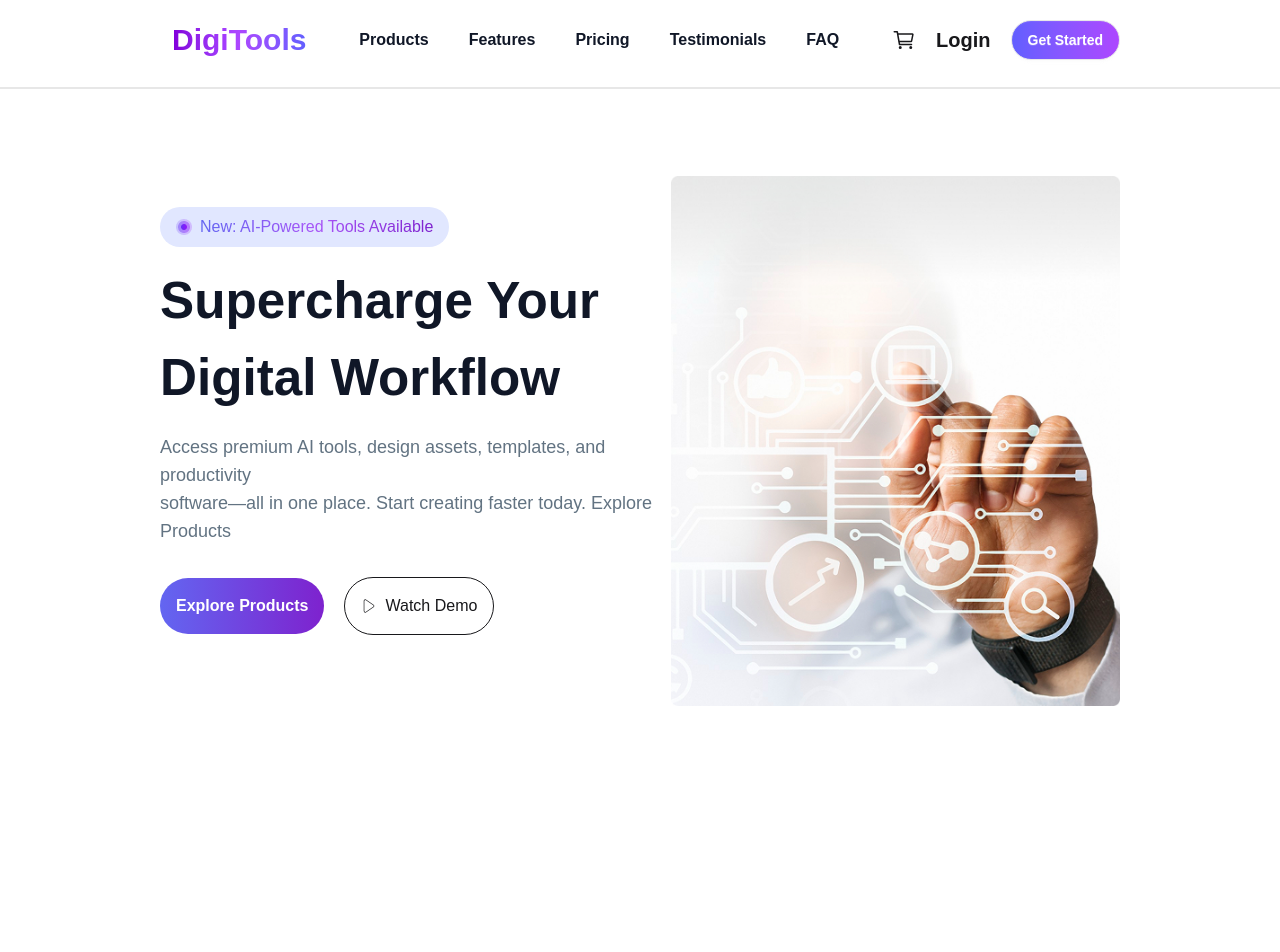
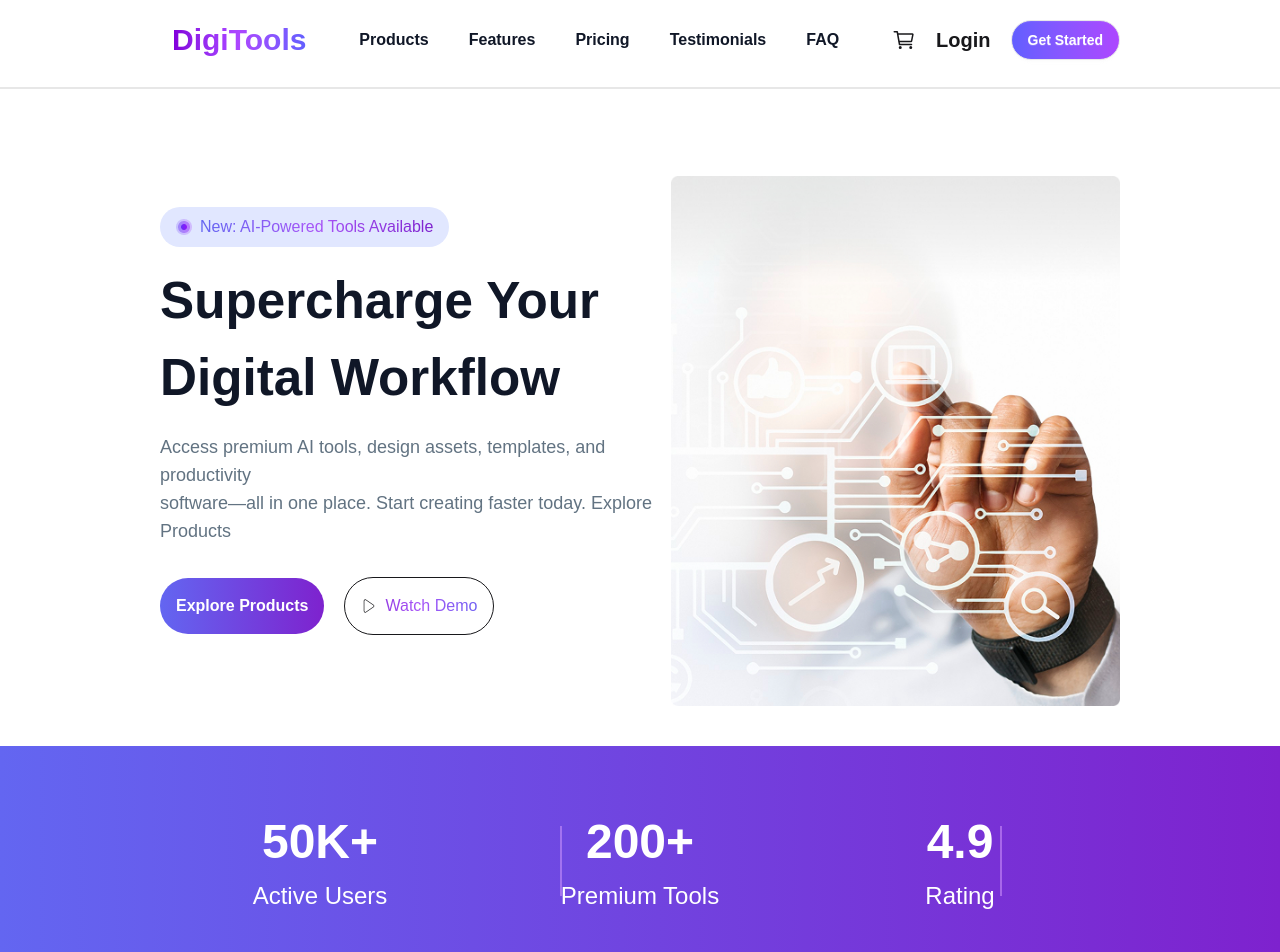
Before and after one commit to shakirhussaindev/Digital-Tools, a React (Vite) app: page / in a window 1280 px wide. Shown: the top 952 px of the page. Before the commit the page ends 800 px from the top, so only its background shows below. Built offline with nearby package versions, Linux system fonts and the light colour scheme.

Commit message:
feat stat

```diff
--- a/src/App.css
+++ b/src/App.css
@@ -0,0 +1,4 @@
+.myContainer{
+  width: 9/12;
+  max-width: auto;
+}
--- a/src/App.jsx
+++ b/src/App.jsx
@@ -1,12 +1,14 @@
 import React from 'react';
 import Navbar from './components/navbar/Navbar';
 import Hero from "./components//hero/hero";
+import Stat from './components/stat/Stat';
 
 const App = () => {
   return (
     <div>
       <Navbar/>
       <Hero/>
+      <Stat/>
     </div>
   );
 };
--- a/src/components/hero/hero.jsx
+++ b/src/components/hero/hero.jsx
@@ -17,22 +17,22 @@ const hero = () => {
           Supercharge Your <br /> Digital Workflow
         </h1>
         <p className="text-lg text-[#627382]">
-          Access premium AI tools, design assets, templates, and productivity{" "}
+          Access premium AI tools, design assets, templates, and productivity
           <br />
           software—all in one place. Start creating faster today. Explore
           Products
         </p>
         <div className="flex items-center gap-5 mt-8">
-          <button className="bg-[linear-gradient(to_right,#6366f1,#7e22ce)] p-2.5 md:p-3 lg:p-4 rounded-full text-white font-bold">
+          <button className="myGradient p-2.5 md:p-3 lg:p-4 rounded-full text-white font-bold">
             Explore Products
           </button>
-          <button className="flex items-center justify-center p-2.5 md:p-3 lg:p-4 rounded-full border font-medium gap-2">
+          <button className="flex items-center justify-center p-2.5 md:p-3 lg:p-4 rounded-full border font-medium gap-2 myGradientText">
             <CiPlay1 className="" />
             Watch Demo
           </button>
         </div>
       </div>
-      <div className='mt-10'>
+      <div className="mt-10">
         <img src={Banner} alt="" />
       </div>
     </div>
--- /dev/null
+++ b/src/components/stat/Stat.jsx
@@ -0,0 +1,26 @@
+import React from 'react';
+
+const Stat = () => {
+  return (
+    <div className="myGradient py-15 mb-20">
+      <div className="myContainer grid md:grid-cols-3 grid-cols-1 text-center space-y-10 md:space-y-0 relative">
+        <div className="">
+          <h3 className="stath3">50K+</h3>
+          <p className="statP">Active Users</p>
+        </div>
+        <div className="line absolute top-5 left-100 hidden lg:block"></div>
+        <div className="">
+          <h3 className="stath3">200+</h3>
+          <p className="statP">Premium Tools</p>
+        </div>
+        <div className="line absolute top-5 left-210 hidden lg:block"></div>
+        <div className="">
+          <h3 className="stath3">4.9</h3>
+          <p className="statP">Rating</p>
+        </div>
+      </div>
+    </div>
+  );
+};
+
+export default Stat;
--- a/src/index.css
+++ b/src/index.css
@@ -6,3 +6,33 @@
 body{
   font-family: "Manrope", sans-serif;
 }
+
+.myContainer {
+  width: 75%;
+  margin: 0 auto;
+}
+
+.myGradientText {
+  background: linear-gradient(to right, #7e22ce, #a855f7, #6366f1);
+  -webkit-background-clip: text;
+  -webkit-text-fill-color: transparent;
+}
+.myGradient {
+  background: linear-gradient(to right, #6366f1,#7e22ce);
+}
+
+.stath3{
+  color: white;
+  font-size: clamp(1.5rem,4vw,3rem);
+  font-weight: 700;
+}
+.statP{
+  font-size: 1.5rem;
+  color: white;
+  font-weight: 500;
+}
+.line{
+  width: 2px;
+  height: 70px;
+  background-color: rgba(216, 157, 255, 0.5);
+}
```
